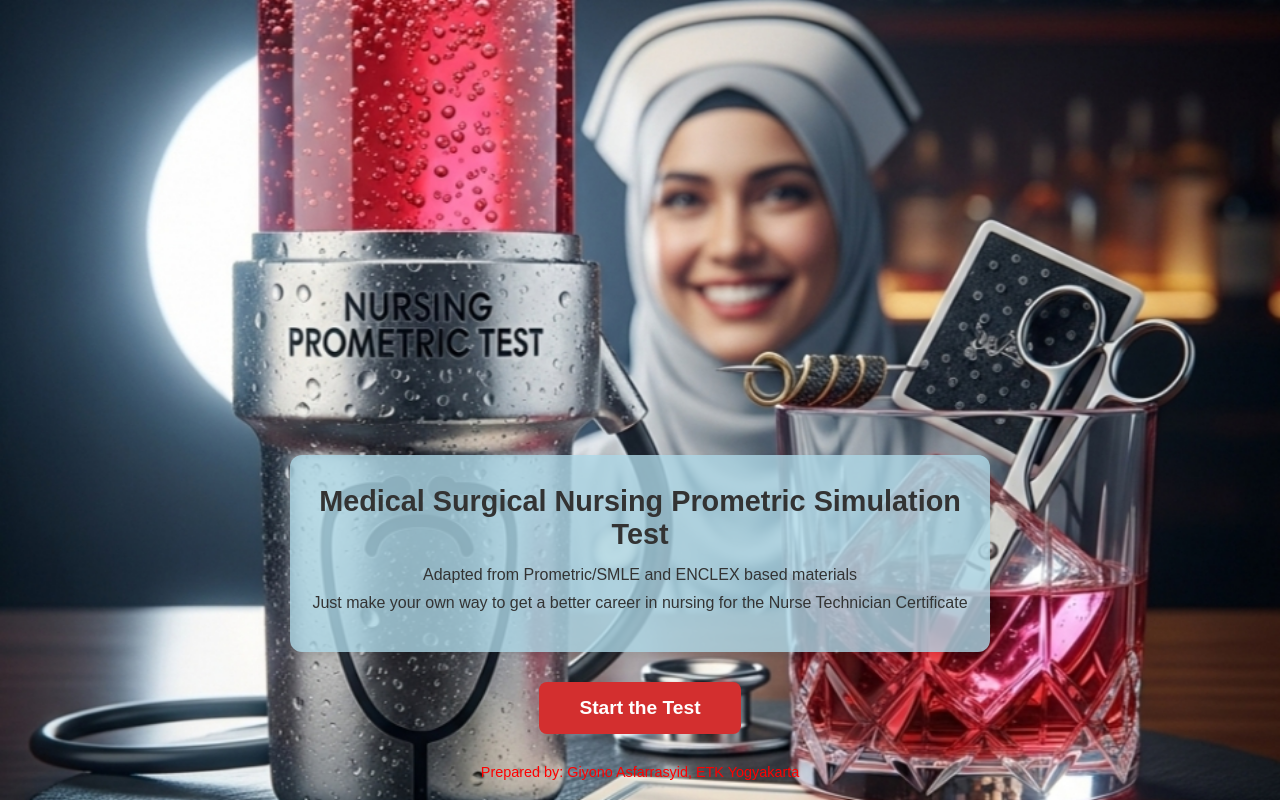
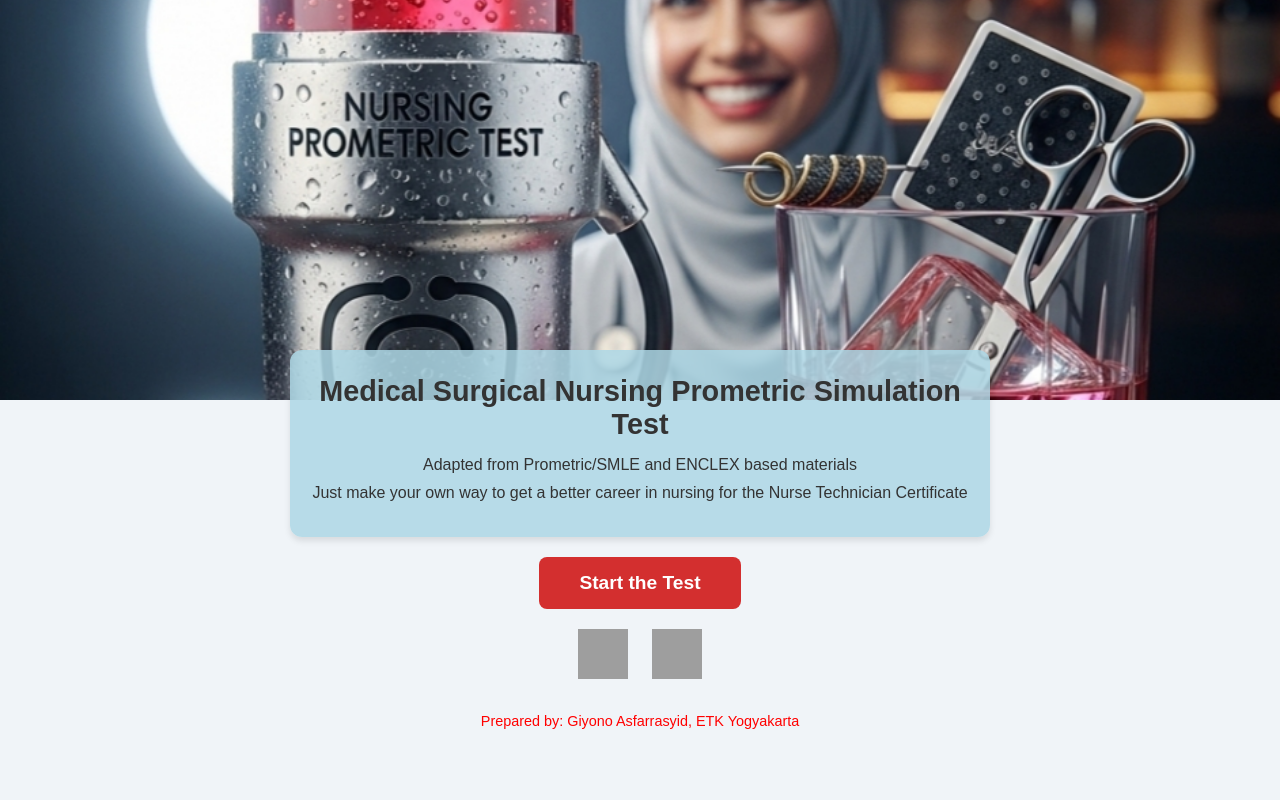
Before and after one commit to gyoutrain-lab/nursing-prometric-test-medical-surgical, a plain HTML site: page index.html in a window 1280 px wide. Drawn offline with Linux system fonts and the light colour scheme; grey boxes are pictures that could not be loaded.

Commit message:
Update index.html

```diff
--- a/index.html
+++ b/index.html
@@ -5,7 +5,6 @@
     <meta name="viewport" content="width=device-width, initial-scale=1.0">
     <title>Medical Surgical Nursing Prometric Simulation Test</title>
     <style>
-        /* Reset default margin/padding */
         * {
             margin: 0;
             padding: 0;
@@ -14,31 +13,27 @@
 
         body {
             font-family: Arial, sans-serif;
-            text-align: center;
             background-color: #f0f4f8;
             color: #333;
+            text-align: center;
         }
 
-        /* Full page image */
+        /* Top half page image */
         .hero-image {
             width: 100%;
-            height: 100vh;
+            height: 50vh;
             background-image: url('https://raw.githubusercontent.com/gyoutrain-lab/nursing-prometric-test-medical-surgical/main/icon19.jpg');
             background-size: cover;
             background-position: center;
-            display: flex;
-            flex-direction: column;
-            justify-content: flex-end;
-            align-items: center;
         }
 
         /* Embossing light blueish box */
         .info-box {
-            background-color: rgba(173, 216, 230, 0.8); /* light blueish */
-            padding: 30px 20px;
+            background-color: rgba(173, 216, 230, 0.85); /* light blueish */
+            padding: 25px 20px;
             width: 90%;
             max-width: 700px;
-            margin-bottom: 30px;
+            margin: -50px auto 20px auto; /* overlap slightly on image */
             border-radius: 12px;
             text-align: center;
             box-shadow: 0 4px 6px rgba(0,0,0,0.1);
@@ -67,11 +62,32 @@
             text-decoration: none;
             font-weight: bold;
             transition: background-color 0.3s;
-            margin-bottom: 30px;
+            margin-bottom: 20px;
         }
 
         .start-button:hover {
             background-color: #b71c1c;
+        }
+
+        /* Social icons container */
+        .social-icons {
+            margin-bottom: 30px;
+        }
+
+        .social-icons a {
+            display: inline-block;
+            margin: 0 10px;
+            text-decoration: none;
+        }
+
+        .social-icons img {
+            width: 50px;
+            height: 50px;
+            transition: transform 0.2s;
+        }
+
+        .social-icons img:hover {
+            transform: scale(1.1);
         }
 
         /* Footer */
@@ -92,12 +108,17 @@
                 font-size: 1em;
                 padding: 12px 30px;
             }
+            .social-icons img {
+                width: 40px;
+                height: 40px;
+            }
         }
     </style>
 </head>
 <body>
 
-    <div class="hero-image">
+    <div class="hero-image"></div>
+
     <div class="info-box">
         <h1>Medical Surgical Nursing Prometric Simulation Test</h1>
         <p>Adapted from Prometric/SMLE and ENCLEX based materials</p>
@@ -108,10 +129,20 @@
         Start the Test
     </a>
 
+    <div class="social-icons">
+        <!-- WhatsApp -->
+        <a href="https://wa.me/628123456789" target="_blank">
+            <img src="https://upload.wikimedia.org/wikipedia/commons/6/6b/WhatsApp.svg" alt="WhatsApp">
+        </a>
+        <!-- Facebook -->
+        <a href="https://facebook.com/yourpage" target="_blank">
+            <img src="https://upload.wikimedia.org/wikipedia/commons/0/05/Facebook_Logo_%282019%29.png" alt="Facebook">
+        </a>
+    </div>
+
     <footer>
         Prepared by: Giyono Asfarrasyid, ETK Yogyakarta
     </footer>
-    </div>
 
 </body>
 </html>
```
Lines whose indentation alone changed are shown as unchanged.
